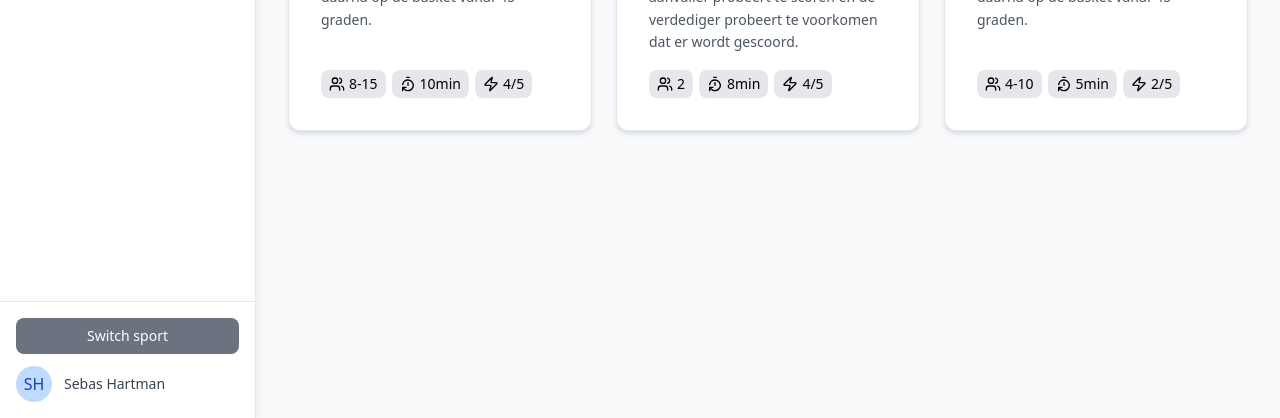
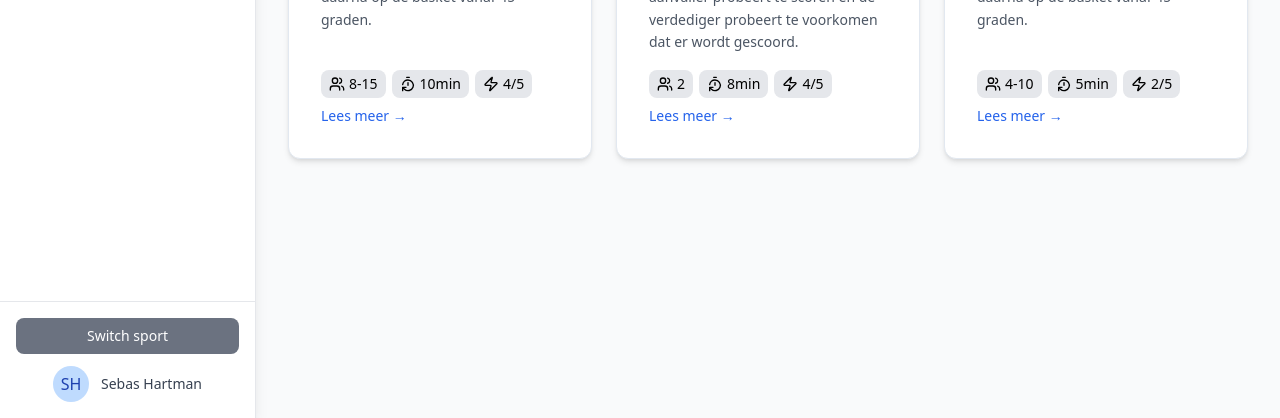
Before and after one commit to SebasJH/court-assist, a Vue app: page /oefeningen in a window 1280 px wide. Shown: the part 382-800 px from the top of the page. Built offline with nearby package versions, Linux system fonts and the light colour scheme.

Commit message:
Updated Exercise Card and Exercise detail page

```diff
--- a/src/components/ExerciseCard.vue
+++ b/src/components/ExerciseCard.vue
@@ -77,7 +77,11 @@
 
       <!-- Details -->
       <div class="exercise-details mt-6 h-full flex flex-col gap-y-4">
+
+        <!-- Description -->
         <div class="flex-1 text-sm leading-relaxed text-gray-600">{{ exercise.description || exercise.shortDescription }}</div>
+
+        <div class="flex items-center justify-between gap-2 flex-wrap">
           <div class="flex flex-wrap items-center gap-x-1.5">
             <div class="exercise-players bg-gray-200 px-2 py-1 rounded-lg text-sm flex items-center gap-1">
               <Users class="h-4 w-fit" />
@@ -94,13 +98,15 @@
               <div>{{ exercise.intensity }}/5</div>
             </div>
           </div>
+          <router-link :to="`/oefening/${slug}`" class="text-blue-600 hover:text-blue-700 hover:underline text-sm font-medium">Lees meer →</router-link>
+        </div>
       </div>
     </div>
   </div>
 </template>
 
 <script setup>
-import {ref, onMounted, onBeforeUnmount, nextTick} from 'vue'
+import {ref, onMounted, onBeforeUnmount, nextTick, computed} from 'vue'
 
 const emit = defineEmits(['edit','duplicate','delete','toggle-fav'])
 
@@ -179,6 +185,17 @@ onBeforeUnmount(() => {
   document.removeEventListener('mousedown', handleClickOutside)
 })
 
+const slug = computed(() => {
+  const name = props.exercise?.name || ''
+  return String(name)
+    .normalize('NFKD')
+    .replace(/[\u0300-\u036f]/g, '')
+    .toLowerCase()
+    .trim()
+    .replace(/[^a-z0-9]+/g, '-')
+    .replace(/^-+|-+$/g, '')
+})
+
 function toggleFav() {
   emit('toggle-fav', props.exercise.id)
 }
--- a/src/components/ExerciseForm.vue
+++ b/src/components/ExerciseForm.vue
@@ -218,6 +218,7 @@ export default {
       'Shirt',
       'Eye',
       'Speech',
+      'Activity',
       'Gauge',
       'Hourglass',
     ]
--- a/src/components/Sidebar.vue
+++ b/src/components/Sidebar.vue
@@ -28,7 +28,7 @@
           to="/oefeningen"
           class="nav-link items-center transition-all duration-300 ease-in-out"
           :class="[
-            $route.path.startsWith('/oefeningen') ? 'active' : '',
+            ($route.path.startsWith('/oefeningen') || $route.path.startsWith('/oefening')) ? 'active' : '',
             collapsed ? 'justify-center px-0 py-3 gap-0' : 'gap-2 px-4 py-3'
           ]"
       >
@@ -63,7 +63,9 @@
     <!-- Footer -->
     <div class="p-4 border-t border-gray-200">
       <button v-if="!collapsed" class="w-full mb-3 btn-secondary text-sm">Switch sport</button>
-      <div class="flex items-center" :class="collapsed ? 'justify-center' : 'gap-3'">
+
+      <!-- Profile -->
+      <div class="flex items-center justify-center" :class="collapsed ? '' : 'gap-3'">
         <div class="w-9 h-9 bg-blue-200 rounded-full flex items-center justify-center text-blue-800 font-medium">
           SH
         </div>
--- a/src/icons.js
+++ b/src/icons.js
@@ -1,11 +1,45 @@
 // src/icons.js
-import { Copy, Pencil, Trash, ArrowLeftToLine, ArrowRightToLine, TrafficCone, Dumbbell, ClipboardList, Shirt, Repeat2, Ellipsis, X, Users, TimerReset, Zap, Shield, BicepsFlexed, Crown, Medal, Trophy, Eye, Gauge, Speech, Target, Hourglass, Star } from 'lucide-vue-next'
+import {
+    Copy,
+    Pencil,
+    Trash,
+    Star,
+
+    ArrowLeftToLine,
+    ArrowRightToLine,
+
+    TrafficCone,
+    Dumbbell,
+    ClipboardList,
+    Shirt,
+    Repeat2,
+
+    Ellipsis,
+    X,
+    Users,
+    TimerReset,
+    Zap,
+
+    Shield,
+    BicepsFlexed,
+    Crown,
+    Medal,
+    Trophy,
+    Eye,
+    Gauge,
+    Activity,
+    Speech,
+    Target,
+    Hourglass
+   }
+    from 'lucide-vue-next'
 
 export function registerIcons(app) {
     // UI icons from Lucide
     app.component('Copy', Copy)
     app.component('Pencil', Pencil)
     app.component('Trash', Trash)
+    app.component('Star', Star)
 
     app.component('ArrowLeftToLine', ArrowLeftToLine)
     app.component('ArrowRightToLine', ArrowRightToLine)
@@ -30,8 +64,9 @@ export function registerIcons(app) {
     app.component('Trophy', Trophy)
     app.component('Eye', Eye)
     app.component('Gauge', Gauge)
+    app.component('Activity', Activity)
     app.component('Speech', Speech)
     app.component('Hourglass', Hourglass)
-    app.component('Star', Star)
+
 
 }
--- a/src/router/index.js
+++ b/src/router/index.js
@@ -5,7 +5,8 @@ import TrainingsPage from '../views/TrainingsPage.vue'
 const routes = [
     { path: '/', redirect: '/oefeningen' },
     { path: '/oefeningen', component: ExercisesPage },
-    { path: '/trainingen', component: TrainingsPage }
+    { path: '/trainingen', component: TrainingsPage },
+    { path: '/oefening/:slug', component: () => import('../views/ExerciseDetail.vue') }
 ]
 
 const router = createRouter({ history: createWebHistory(), routes })
--- /dev/null
+++ b/src/views/ExerciseDetail.vue
@@ -0,0 +1,91 @@
+<template>
+  <div class="container mx-auto px-4 py-6" v-if="exercise">
+    <div class="mb-6 flex items-center gap-3">
+      <div class="bg-gray-100 w-16 h-16 rounded-lg flex items-center justify-center">
+        <component :is="exercise.icon || exercise.imageIcon || 'TrafficCone'" class="w-8 h-8 text-gray-700" />
+      </div>
+      <div>
+        <h1 class="text-3xl font-bold text-gray-800 break-words">{{ exercise.name }}</h1>
+        <div class="flex flex-wrap gap-2 mt-2">
+          <span v-for="cat in exercise.category" :key="cat" class="badge bg-blue-100 text-blue-800 px-2 py-1 rounded-full text-xs font-medium">{{ cat }}</span>
+        </div>
+      </div>
+    </div>
+
+    <div class="grid grid-cols-1 lg:grid-cols-3 gap-6">
+      <div class="lg:col-span-2">
+        <div class="bg-white rounded-lg shadow-md p-6 mb-6">
+          <h2 class="text-lg font-semibold text-gray-800 mb-2">Beschrijving</h2>
+          <p class="text-gray-700 leading-relaxed">{{ exercise.description || exercise.shortDescription }}</p>
+        </div>
+
+        <div class="bg-white rounded-lg shadow-md p-6">
+          <h2 class="text-lg font-semibold text-gray-800 mb-2">Coaching punten</h2>
+          <div class="prose max-w-none" v-html="exercise.coachingPoints || exercise.fullDescription"></div>
+        </div>
+      </div>
+
+      <div class="lg:col-span-1">
+        <div class="bg-white rounded-lg shadow-md p-6">
+          <h2 class="text-lg font-semibold text-gray-800 mb-3">Details</h2>
+          <div class="flex flex-col gap-2 text-gray-800">
+            <div class="flex items-center gap-2"><Users class="w-4 h-4" /> <span>Spelers: {{ exercise.minPlayers }}<span v-if="exercise.maxPlayers">-{{ exercise.maxPlayers }}</span></span></div>
+            <div class="flex items-center gap-2"><TimerReset class="w-4 h-4" /> <span>Duur: {{ exercise.duration }} min</span></div>
+            <div class="flex items-center gap-2"><Zap class="w-4 h-4" /> <span>Intensiteit: {{ exercise.intensity }}/5</span></div>
+          </div>
+
+          <div v-if="exercise.materials && exercise.materials.length" class="mt-4">
+            <div class="text-sm font-medium text-gray-700 mb-1">Materialen</div>
+            <ul class="list-disc pl-5 text-gray-700">
+              <li v-for="m in exercise.materials" :key="m">{{ m }}</li>
+            </ul>
+          </div>
+
+          <div v-if="exercise.video" class="mt-4">
+            <div class="text-sm font-medium text-gray-700 mb-1">Video</div>
+            <a :href="exercise.video" target="_blank" rel="noopener" class="text-blue-600 hover:underline">Bekijk video</a>
+          </div>
+        </div>
+      </div>
+    </div>
+
+    <div class="mt-8">
+      <router-link to="/oefeningen" class="text-blue-600 hover:underline inline-flex items-center gap-1"><ArrowLeftToLine class="w-4 h-4" /> Terug naar oefeningen</router-link>
+    </div>
+  </div>
+  <div v-else class="container mx-auto px-4 py-12 text-center text-gray-600">
+    <p>Oefening niet gevonden.</p>
+    <router-link to="/oefeningen" class="text-blue-600 hover:underline block mt-2">Terug</router-link>
+  </div>
+</template>
+
+<script setup>
+import { computed } from 'vue'
+import { useRoute } from 'vue-router'
+import store from '../store'
+
+function slugify(str) {
+  return String(str || '')
+    .normalize('NFKD')
+    .replace(/[\u0300-\u036f]/g, '')
+    .toLowerCase()
+    .trim()
+    .replace(/[^a-z0-9]+/g, '-')
+    .replace(/^-+|-+$/g, '')
+}
+
+const route = useRoute()
+const slug = computed(() => route.params.slug)
+
+const exercise = computed(() => {
+  const list = store.state.exercises
+  const target = String(slug.value || '')
+  return list.find(e => slugify(e.name) === target)
+})
+</script>
+
+<style scoped>
+.badge { @apply w-fit px-2 py-1 text-xs font-medium rounded-full; }
+.prose :deep(ul) { list-style: disc; padding-left: 1.25rem; }
+.prose :deep(ol) { list-style: decimal; padding-left: 1.25rem; }
+</style>
--- a/src/views/TrainingsPage.vue
+++ b/src/views/TrainingsPage.vue
@@ -12,7 +12,7 @@
         </div>
 
         <div class="flex flex-col gap-3">
-          <div v-for="ex in exercises" :key="ex.id" class="exercise-card cursor-move" draggable="true" @dragstart="onDragStart(ex)">
+          <div v-for="ex in exercises" :key="ex.id" class="exercise-card cursor-move" draggable="true" @dragstart="onDragStart(ex, $event)">
             <div class="flex items-center gap-3">
               <div class="w-12 h-12 bg-gray-100 rounded-lg flex items-center justify-center text-lg">📷</div>
               <div class="flex-1">
@@ -34,15 +34,14 @@
           <div class="text-sm font-medium text-gray-700">Totale tijd: {{totalDuration}} min</div>
         </div>
 
-        <draggable v-model="program" group="exercises" item-key="id" class="min-h-32">
-          <template #item="{element, index}">
-            <div class="flex items-center justify-between p-3 bg-gray-50 rounded-lg mb-2">
-              <div class="flex-1 text-gray-800">{{index+1}}. {{element.name}}</div>
-              <div class="text-sm font-medium text-gray-600 mr-3">{{element.duration}}m</div>
-              <button @click="removeAt(index)" class="text-red-500 hover:text-red-700 font-bold">×</button>
-            </div>
-          </template>
-        </draggable>
+        <!-- Program list with HTML5 DnD drop support -->
+        <div class="min-h-32" @dragover.prevent @drop="onDrop">
+          <div v-for="(element, index) in program" :key="element.id" class="flex items-center justify-between p-3 bg-gray-50 rounded-lg mb-2">
+            <div class="flex-1 text-gray-800">{{index+1}}. {{element.name}}</div>
+            <div class="text-sm font-medium text-gray-600 mr-3">{{element.duration}}m</div>
+            <button @click="removeAt(index)" class="text-red-500 hover:text-red-700 font-bold">×</button>
+          </div>
+        </div>
 
         <div class="flex gap-3 mt-6">
           <button class="btn-primary" @click="saveProgram">Opslaan</button>
@@ -55,26 +54,35 @@
 
 <script>
 import store from '../store'
-import draggable from 'vuedraggable'
 import { ref, computed } from 'vue'
 
 export default {
-  components:{draggable},
   setup(){
+    // Ensure sample data exists even if user lands here first
     const exercises = store.state.exercises
     const program = ref([])
     const programName = ref('Nieuwe training')
 
-    function onDragStart(ex){
-      // using HTML5 drag/drop is not strictly necessary with vuedraggable, but we keep it simple
+    const draggingId = ref(null)
+
+    function onDragStart(ex, evt){
+      draggingId.value = ex.id
+      if (evt && evt.dataTransfer) {
+        try { evt.dataTransfer.setData('text/plain', String(ex.id)) } catch(_) {}
+      }
     }
 
-    function onAdd(evt){
-      // when added from outside, evt.item is the element; ensure it's a shallow copy
-      const added = evt.item.__draggable_context.element
-      // make sure we don't keep reference to store element (so edits later don't affect library)
+    function onDrop(evt){
+      let id = draggingId.value
+      if (evt && evt.dataTransfer) {
+        const data = evt.dataTransfer.getData('text/plain')
+        if (data) id = Number(data)
+      }
+      const added = exercises.find(e => e.id === Number(id))
+      if (!added) return
       const copy = { ...added }
-      program.value.splice(evt.newIndex, 1, copy) // replace with copy
+      program.value.push(copy)
+      draggingId.value = null
     }
 
     function removeAt(i){ program.value.splice(i,1) }
@@ -85,7 +93,7 @@ export default {
       alert(`Training "${programName.value}" opgeslagen met ${program.value.length} oefeningen (${totalDuration.value} min)`)
     }
 
-    return { exercises, program, programName, totalDuration, removeAt, onDragStart, onAdd, saveProgram }
+    return { exercises, program, programName, totalDuration, removeAt, onDragStart, onDrop }
   }
 }
 </script>
```
Lines whose indentation alone changed are shown as unchanged.
